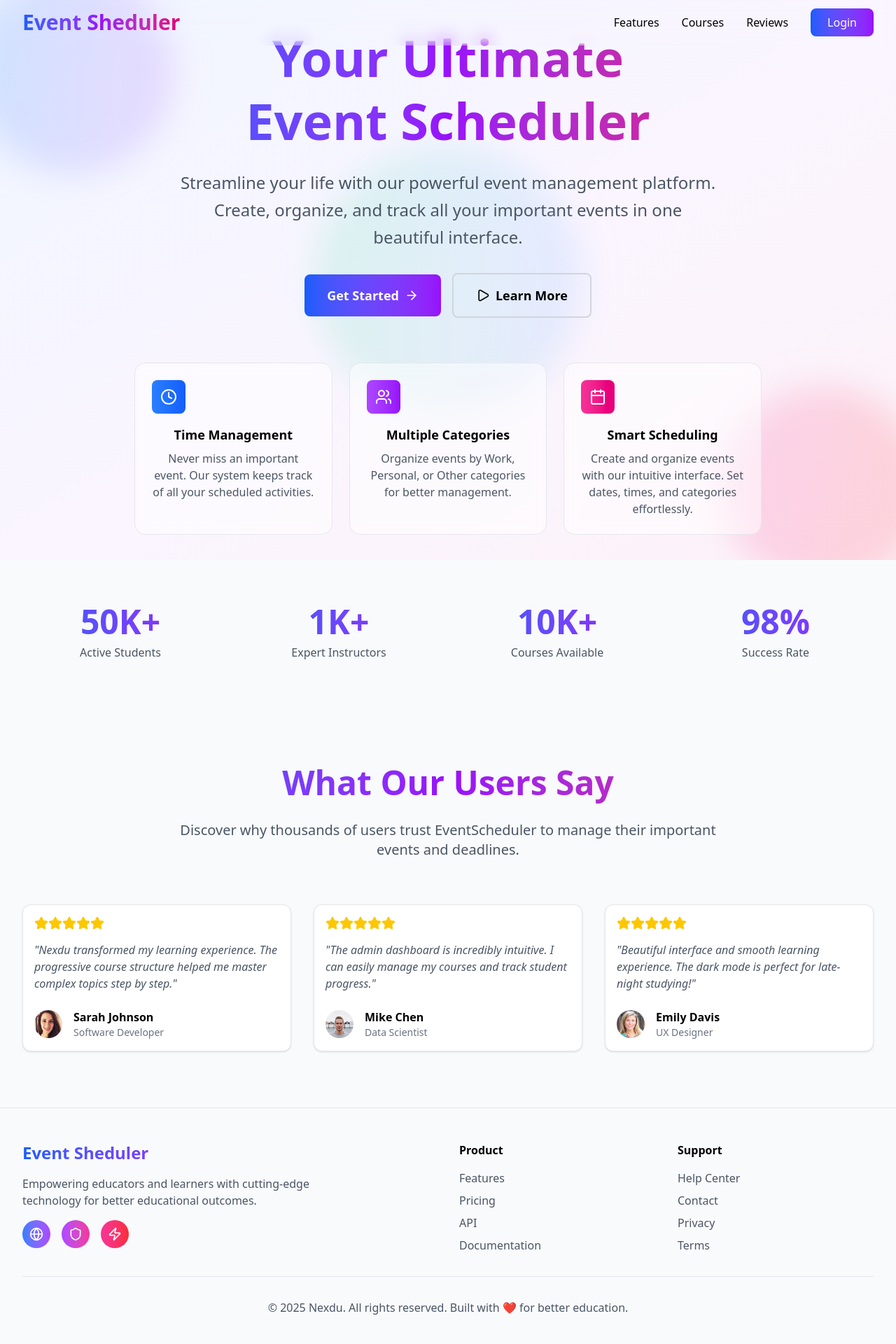
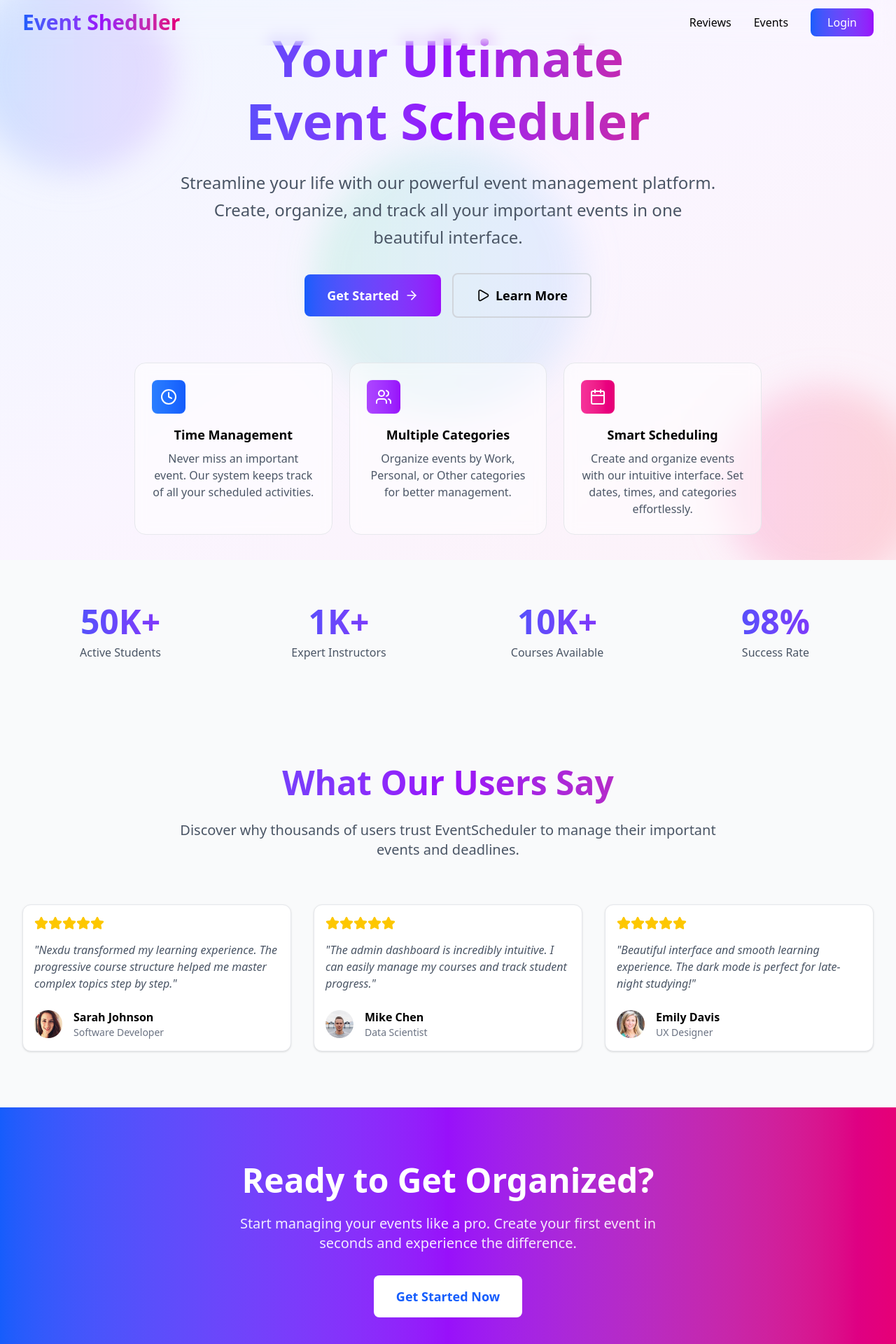
Before and after one commit to DevSadit/EventScheduler_Frontend, a React (Vite) app: page / in a window 1280 px wide. Shown: the top 1920 px of the page at 70% size. Built offline with nearby package versions, Linux system fonts and the light colour scheme.

Commit message:
edited navbar and added cta

```diff
--- a/src/App.tsx
+++ b/src/App.tsx
@@ -1,5 +1,5 @@
 
-import Footer from "./components/Footer";
+import Cta from "./components/Cta";
 import Hero from "./components/Hero";
 import Status from "./components/Status";
 import Testimonial from "./components/Testimonial";
@@ -9,7 +9,7 @@ const App = () => (
   <Hero/>
   <Status />
   <Testimonial/>
-  <Footer />
+  <Cta/>
   </>
 );
 
--- /dev/null
+++ b/src/components/Cta.tsx
@@ -0,0 +1,24 @@
+const Cta = () => {
+  return (
+    <section
+      className="py-20 dark:bg-gradient-to-r dark:from-gray-800 dark:to-gray-900
+            bg-gradient-to-r from-blue-600 via-purple-600 to-pink-600"
+    >
+      <div className="max-w-4xl mx-auto px-4 sm:px-6 lg:px-8 text-center">
+        <h2 className="text-4xl md:text-5xl font-bold text-white mb-6">
+          Ready to Get Organized?
+        </h2>
+        <p className="text-xl text-white/90 mb-8 max-w-2xl mx-auto">
+         Start managing your events like a pro. Create your first event in seconds and experience the difference.
+        </p>
+        <div className="flex flex-col sm:flex-row gap-4 justify-center">
+          <button className="bg-white text-blue-600 px-8 py-4 rounded-lg text-lg font-semibold hover:bg-gray-100 transition-all duration-300 transform hover:scale-105 hover:shadow-xl">
+            Get Started Now
+          </button>
+        </div>
+      </div>
+    </section>
+  );
+};
+
+export default Cta;
--- a/src/components/Navbar.tsx
+++ b/src/components/Navbar.tsx
@@ -37,24 +37,19 @@ const Navbar = () => {
 
           <div className="hidden md:block">
             <div className="ml-10 flex items-center space-x-8">
-              <a
-                href="/#features"
-                className="hover:text-blue-600 transition-colors duration-200"
-              >
-                Features
-              </a>
+
               <Link
-                to="/Courses"
-                className="hover:text-blue-600 transition-colors duration-200"
-              >
-                Courses
-              </Link>
-              <a
-                href="/#reviews"
-                className="hover:text-blue-600 transition-colors duration-200"
+                to="/#reviews"
+                className="hover:text-blue-600 text-black dark:text-white transition-colors duration-200"
               >
                 Reviews
-              </a>
+              </Link>
+              <Link
+                to="/events"
+                className="hover:text-blue-600 text-black dark:text-white transition-colors duration-200"
+              >
+                Events
+              </Link>
               <Link
                 to="/login"
                 className="bg-gradient-to-r from-blue-600 to-purple-600 text-white px-6 py-2 rounded-lg hover:from-blue-700 hover:to-purple-700 transition-all duration-200 transform hover:scale-105"
--- a/src/main.tsx
+++ b/src/main.tsx
@@ -4,12 +4,14 @@ import "./index.css";
 import App from "./App.tsx";
 import Navbar from "./components/Navbar.tsx";
 import { BrowserRouter } from "react-router-dom";
+import Footer from "./components/Footer.tsx";
 
 createRoot(document.getElementById("root")!).render(
   <StrictMode>
     <BrowserRouter>
       <Navbar />
       <App />
+      <Footer />
     </BrowserRouter>
   </StrictMode>
 );
```
